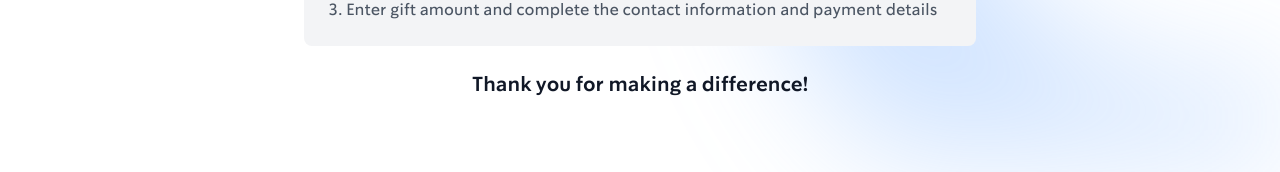
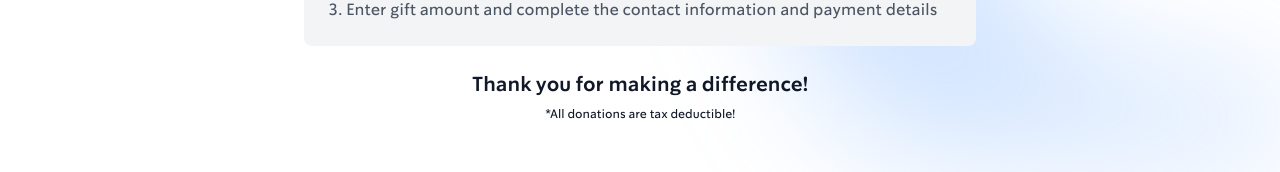
Before and after one commit to nrg-slu/tip-lab, a Next.js app: page /donate in a window 1280 px wide. Shown: the part 842-1014 px from the top of the page. Built offline with nearby package versions, Linux system fonts and the light colour scheme.

Commit message:
Enhance donation page by adding tax deduction information and adjusting layout for better readability.

```diff
--- a/src/app/donate/page.tsx
+++ b/src/app/donate/page.tsx
@@ -69,9 +69,12 @@ export default function Donate() {
             </ol>
           </div>
 
-          <div className="mt-12 text-center">
+          <div className="mt-12 text-center space-y-2">
             <p className="text-xl font-semibold text-gray-900">
               Thank you for making a difference!
+            </p>
+            <p className="text-xs text-gray-900">
+              *All donations are tax deductible!
             </p>
           </div>
         </div>
```
